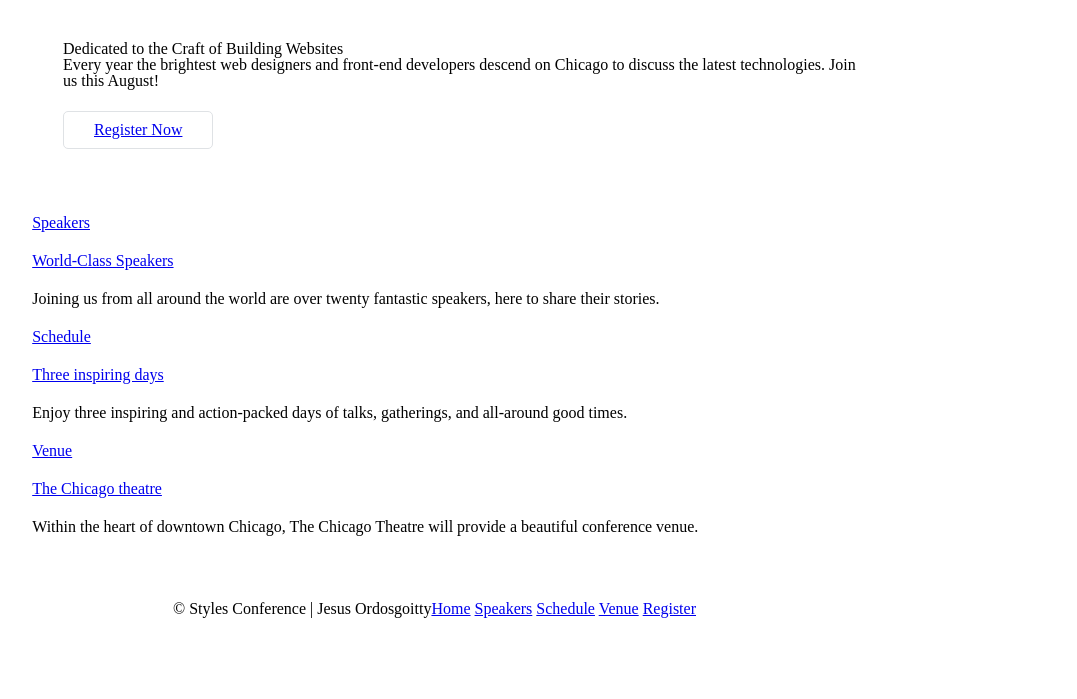
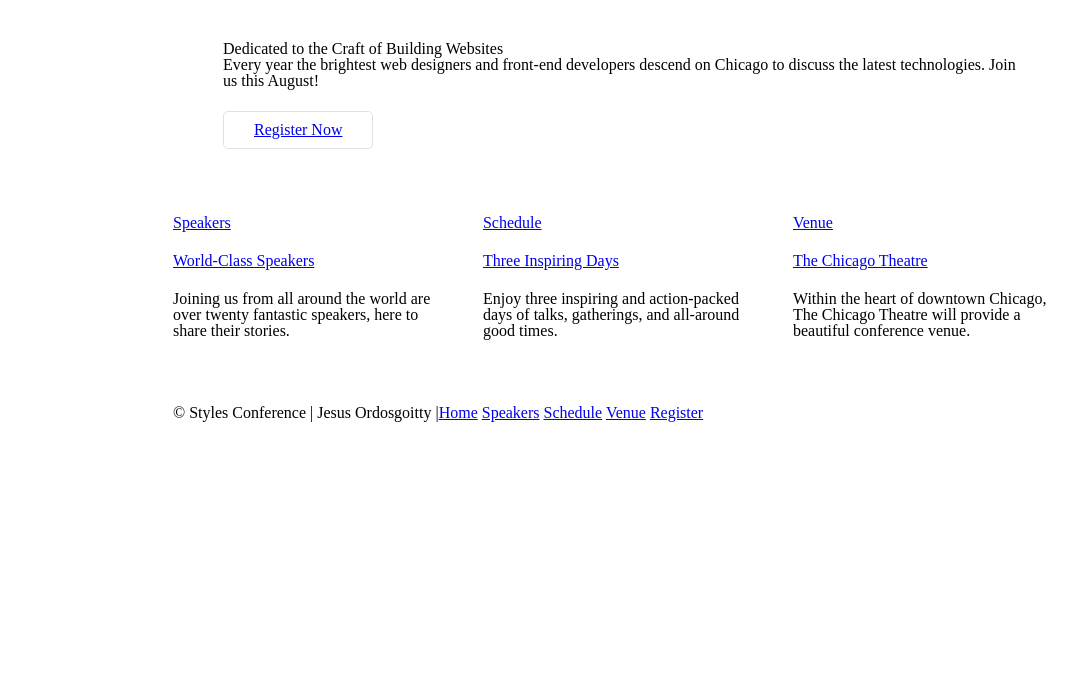
Before and after one commit to jesuodz/fcc-frontend-projects, a plain HTML site: page style-conference/index.html in a window 1280 px wide. Shown: the part 101-800 px from the top of the page, without its empty margins (17-1094 px from the left). Drawn offline with Linux system fonts and the light colour scheme.

Commit message:
Add grid and improve readability

```diff
--- a/style-conference/index.html
+++ b/style-conference/index.html
@@ -1,16 +1,24 @@
 <!DOCTYPE html>
 <html>
+
     <head lang="en">
-        <title>First page</title>
+        <title>Styles Conference</title>
         <meta charset="utf-8">
         <link rel="stylesheet" href="main.css">
     </head>
+
     <body>
+
+        <!-- HEADER -->
+
         <header class="container group">
+
             <h1 class="logo">
-                <a href="index.html">Style <br> conference</a>
+                <a href="index.html">Styles <br> Conference</a>
             </h1>
+
             <h3>August 24&ndash;26th &mdash; Chicago, IL</h3>
+
             <nav>
                 <a href="index.html">Home</a>
                 <a href="speakers.html">Speakers</a>
@@ -18,37 +26,63 @@
                 <a href="venue.html">Venue</a>
                 <a href="register.html">Register</a>
             </nav>
+
         </header>
+
+        <!-- HERO -->
+
         <section class="hero container">
+
                 <h2>Dedicated to the Craft of Building Websites</h2>
+
                 <p>Every year the brightest web designers and front-end developers descend on Chicago to discuss the latest technologies. Join us this August!</p>
+
                 <a class="btn btn-alt" href="register.html">Register Now</a>
+
         </section>
-        <section>
-            <section class="container">
+
+        <!-- SECTION'S GRID -->
+
+        <section class="grid">
+
+            <!-- SPEAKERS -->
+
+            <section class="col-1-3">
+
                 <a href="speakers.html">
                     <h5>Speakers</h5>
                     <h3>World-Class Speakers</h3>
                 </a>
                 <p>Joining us from all around the world are over twenty fantastic speakers, here to share their stories.</p>
+
             </section><!--
-            --><section class="container">
+
+                SCHEDULE
+
+            --><section class="col-1-3">
                 <a href="schedule.html">
                     <h5>Schedule</h5>
-                    <h3>Three inspiring days</h3>
+                    <h3>Three Inspiring Days</h3>
                 </a>
                 <p>Enjoy three inspiring and action-packed days of talks, gatherings, and all-around good times.</p>
             </section><!--
-            --><section class="container">
+
+                VENUE
+
+            --><section class="col-1-3">
                 <a href="venue.html">
                     <h5>Venue</h5>
-                    <h3>The Chicago theatre</h3>
+                    <h3>The Chicago Theatre</h3>
                 </a>
                 <p>Within the heart of downtown Chicago, The Chicago Theatre will provide a beautiful conference venue.</p>
             </section>
+
         </section>
+
         <footer class="primary-footer container group">
-            <small>&copy; Styles Conference | Jesus Ordosgoitty </small>
+
+            <small>&copy; Styles Conference | Jesus Ordosgoitty | </small>
+
             <nav>
                 <a href="index.html">Home</a>
                 <a href="speakers.html">Speakers</a>
@@ -56,6 +90,9 @@
                 <a href="venue.html">Venue</a>
                 <a href="register.html">Register</a>
             </nav>
+
         </footer>
+
     </body>
+
 </html>
--- a/style-conference/main.css
+++ b/style-conference/main.css
@@ -66,16 +66,54 @@ table {
     box-sizing: border-box;
 }
 
+.container,
+.grid {
+    margin: 0 auto;
+    width: 960px;
+}
+
 .container {
-    margin: 0 auto;
     padding-left: 30px;
     padding-right: 30px;
-    width: 960px;
 }
+
+.col-1-3,
+.col-2-3 {
+    display: inline-block;
+    vertical-align: top;
+}
+
+.grid,
+.col-1-3,
+.col-2-3 {
+    padding-right: 15px;
+    padding-left: 15px;
+}
+
+.col-1-3 {
+    width: 33.33%;
+}
+
+.col-2-3 {
+    width: 66.66%;
+}
+
+/*
+    ==========
+    Tipography
+    ==========
+*/
+
 
 h1, h3, h4, h5, p {
     margin-bottom: 22px;
 }
+
+/*
+    ==========
+    Buttons
+    ==========
+*/
 
 .btn {
     border-radius: 5px;
@@ -86,10 +124,6 @@ h1, h3, h4, h5, p {
 .btn-alt {
     border: 1px solid #dfe2e5;
     padding: 10px 30px;
-}
-
-.hero {
-    padding: 22px 80px 66px 80px;
 }
 
 /*
@@ -140,8 +174,12 @@ h1, h3, h4, h5, p {
     padding-bottom: 44px;
 }
 
-section {
-    display: inline-block;
-    margin: 0 1.5%;
-    width: 30%;
+/*
+    ==========
+    Home
+    ==========
+*/
+
+.hero {
+    padding: 22px 80px 66px 80px;
 }
```
